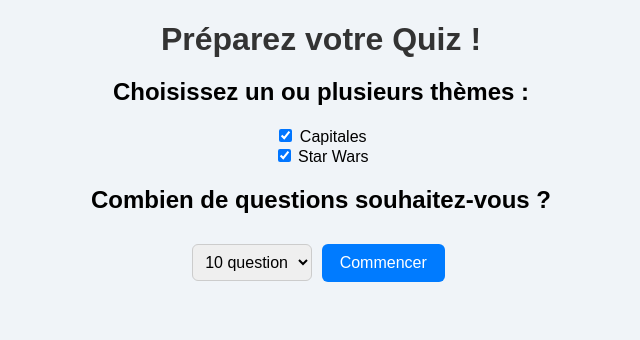
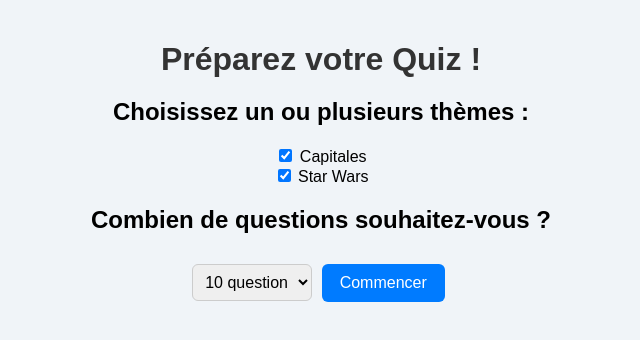
Before and after one commit to GuyomK/Quiz-Training, a plain HTML site: page index.html in a window 1280 px wide. Both pictures are taken after a click on the button "Lancer un quiz". Shown: the whole page, without its empty margins (319-959 px from the left). Drawn offline with Linux system fonts and the light colour scheme.

Commit message:
Add files via upload

```diff
--- a/style.css
+++ b/style.css
@@ -1,14 +1,25 @@
-body {
+html, body {
+  height: 100%;
+  margin: 0;
+  padding: 0;
   font-family: Arial, sans-serif;
   background-color: #f0f4f8;
-  margin: 0;
-  padding: 0;
   text-align: center;
+}
+
+#start-screen,
+#quiz-container {
+  display: flex;
+  flex-direction: column;
+  justify-content: center;
+  align-items: center;
+  min-height: 100vh;
+  padding: 20px;
+  box-sizing: border-box;
 }
 
 .container {
   max-width: 600px;
-  margin: 40px auto;
   background-color: white;
   padding: 30px;
   border-radius: 12px;
@@ -148,6 +159,8 @@ button:hover {
   align-items: center;
   height: 100vh;
   background-color: #ffffff;
+  padding: 20px;
+  box-sizing: border-box;
 }
 
 #welcome-screen h1 {
```
